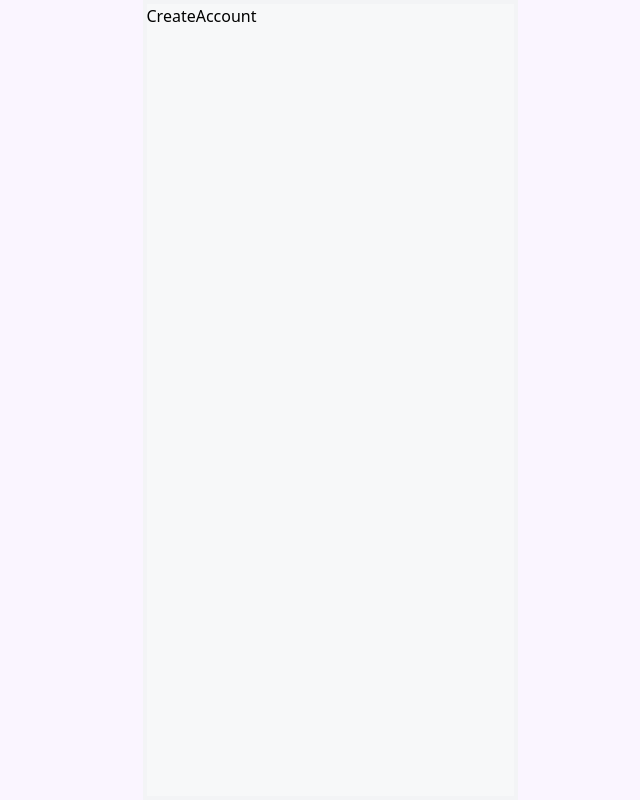
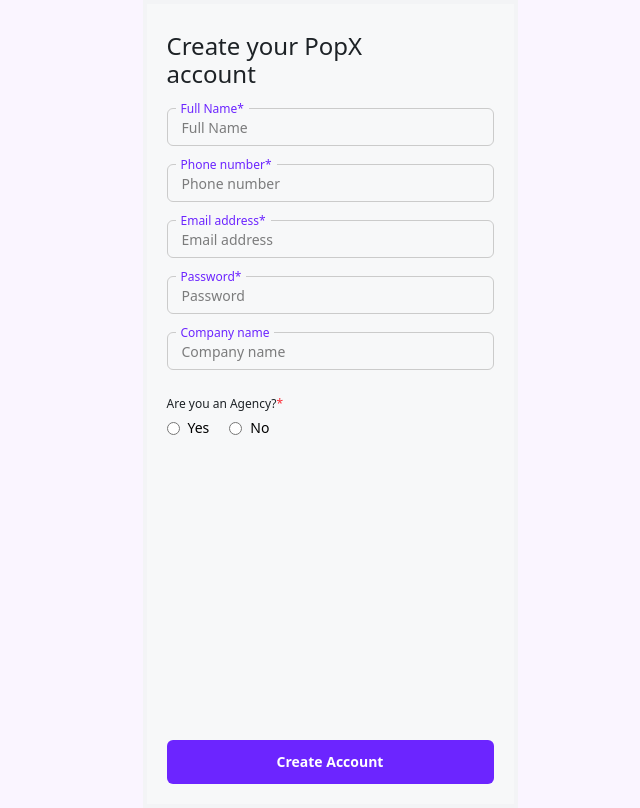
Before and after one commit to ashreekar/login-signup-form-educase-assingment, a React (Vite) app: page /create in a window 1280 px wide. Shown: the whole page, without its empty margins (310-950 px from the left). Built offline with nearby package versions, Linux system fonts and the light colour scheme.

Commit message:
add:created create account page

```diff
--- a/src/page/CreateAccount.tsx
+++ b/src/page/CreateAccount.tsx
@@ -1,8 +1,87 @@
+import { useForm } from "react-hook-form";
+import { useNavigate } from "react-router-dom";
+
+type FormData = {
+  fullName: string;
+  phone: string;
+  email: string;
+  password: string;
+  company?: string;
+  agency: string;
+};
 
 function CreateAccount() {
+  const navigate = useNavigate();
+  const { register, handleSubmit } = useForm<FormData>();
+
+  const onSubmit = (data: FormData) => {
+    console.log(data);
+    navigate("/profile");
+  };
+
   return (
-    <div>CreateAccount</div>
-  )
+    <form
+      onSubmit={handleSubmit(onSubmit)}
+      className="min-h-screen flex flex-col justify-between bg-[#F7F8F9]"
+    >
+      <div className="px-5">
+        {/* HEADER */}
+        <h1 className="mt-7 w-50 text-2xl leading-7 font-medium text-[#1D2226]">
+          Create your PopX account
+        </h1>
+
+        {/* FORM */}
+        <div className="mt-5 flex flex-col gap-4.5">
+          {[
+            { label: "Full Name*", name: "fullName", type: "text" },
+            { label: "Phone number*", name: "phone", type: "text" },
+            { label: "Email address*", name: "email", type: "email" },
+            { label: "Password*", name: "password", type: "password" },
+            { label: "Company name", name: "company", type: "text" },
+          ].map((field) => (
+            <div key={field.name} className="relative">
+              <label className="absolute -top-1.75 left-2.25 px-1.25 bg-[#F7F8F9] text-xs text-[#6C25FF]">
+                {field.label}
+              </label>
+              <input
+                {...register(field.name as keyof FormData)}
+                type={field.type}
+                placeholder={field.label.replace("*", "")}
+                className="w-full h-9.5 border border-[#CBCBCB] rounded-md pl-3.5 text-sm"
+              />
+            </div>
+          ))}
+
+          {/* AGENCY */}
+          <div className="mt-2">
+            <p className="text-xs text-[#1D2226]">
+              Are you an Agency?<span className="text-red-500">*</span>
+            </p>
+
+            <div className="mt-1.5 flex gap-5">
+              <label className="flex items-center gap-2 text-sm">
+                <input {...register("agency")} type="radio" value="yes" />
+                Yes
+              </label>
+
+              <label className="flex items-center gap-2 text-sm">
+                <input {...register("agency")} type="radio" value="no" />
+                No
+              </label>
+            </div>
+          </div>
+        </div>
+      </div>
+
+      {/* BUTTON */}
+      <button
+        type="submit"
+        className="mx-5 mb-5 h-11 bg-[#6C25FF] rounded-md text-white text-sm font-semibold"
+      >
+        Create Account
+      </button>
+    </form>
+  );
 }
 
-export default CreateAccount
+export default CreateAccount;
```
